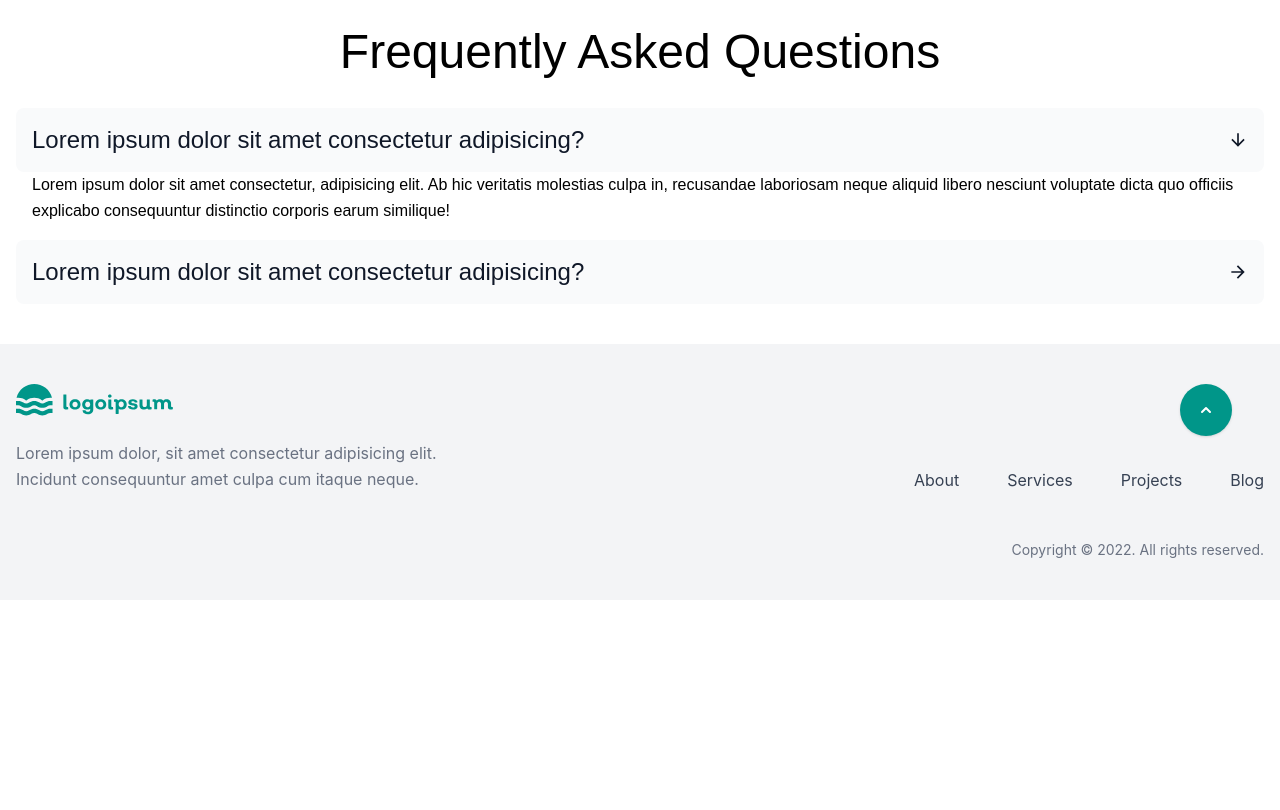
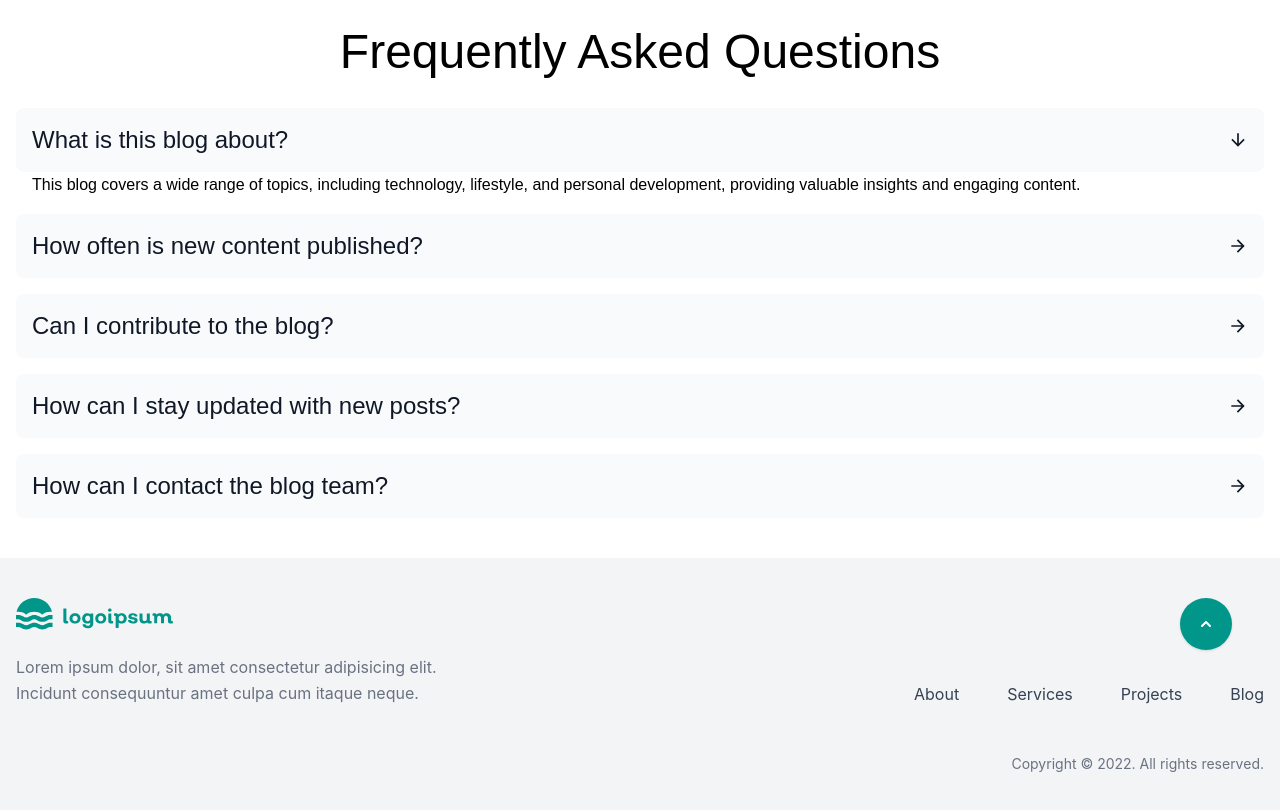
Before and after one commit to Shivanipalya26/BlogScape, a React (Vite) app in the folder client/: page / in a window 1280 px wide. Shown: the part 820-1630 px from the top of the page. Before the commit the page ends 1420 px from the top, so only its background shows below. Built offline with nearby package versions, Linux system fonts and the light colour scheme.

Commit message:
refactor: Modified BlogCard and added content to FAQs

```diff
--- a/client/src/components/BlogCard/index.tsx
+++ b/client/src/components/BlogCard/index.tsx
@@ -1,5 +1,6 @@
 import React from 'react';
 import { Link } from 'react-router-dom';
+import * as T from '../../styles/typography';
 
 type BlogCardProps = {
   id: number;
@@ -26,18 +27,18 @@ const BlogCard: React.FC<BlogCardProps> = ({
     <li className="px-4 py-5 duration-150 hover:border-white hover:rounded-xl hover:bg-gray-100">
       <Link to={path} className="space-y-3 flex justify-between items-center">
         <div className="flex-1">
-          <div className="flex items-center gap-x-3">
+          <div className="flex items-center">
             <div>
-              <span className="block text-sm text-indigo-600 font-medium">
-                {title}
-              </span>
-              <h3 className="text-base text-gray-800 font-semibold mt-1">
+              <T.H5>
+                <span className="block text-teal-600 font-medium">{title}</span>
+              </T.H5>
+              <T.H6 className="text-base text-gray-800 font-semibold mt-1">
                 {author}
-              </h3>
+              </T.H6>
             </div>
           </div>
 
-          <p className="text-gray-600 sm:text-sm pt-2">{excerpt}</p>
+          <T.P className="text-gray-600 sm:text-sm pt-2">{excerpt}</T.P>
 
           <div className="text-sm text-gray-600 flex items-center gap-6 mt-6 ">
             <span className="flex items-center gap-2">
--- a/client/src/components/Faqs/index.tsx
+++ b/client/src/components/Faqs/index.tsx
@@ -4,14 +4,24 @@ import * as T from '../../styles/typography';
 
 const faqs = [
   {
-    question: 'Lorem ipsum dolor sit amet consectetur adipisicing?',
-    answer:
-      'Lorem ipsum dolor sit amet consectetur, adipisicing elit. Ab hic veritatis molestias culpa in, recusandae laboriosam neque aliquid libero nesciunt voluptate dicta quo officiis explicabo consequuntur distinctio corporis earum similique!',
+    question: 'What is this blog about?',
+    answer: 'This blog covers a wide range of topics, including technology, lifestyle, and personal development, providing valuable insights and engaging content.',
   },
   {
-    question: 'Lorem ipsum dolor sit amet consectetur adipisicing?',
-    answer:
-      'Lorem ipsum dolor sit amet consectetur, adipisicing elit. Ab hic veritatis molestias culpa in, recusandae laboriosam neque aliquid libero nesciunt voluptate dicta quo officiis explicabo consequuntur distinctio corporis earum similique!',
+    question: 'How often is new content published?',
+    answer: 'We strive to publish new articles weekly, ensuring fresh and insightful content for our readers.',
+  },
+  {
+    question: 'Can I contribute to the blog?',
+    answer: "Yes! We welcome guest contributions. If you're interested, please visit our 'Write for Us' page for guidelines and submission details.",
+  },
+  {
+    question: 'How can I stay updated with new posts?',
+    answer: 'You can subscribe to our newsletter or follow us on social media to get notifications about our latest articles.',
+  },
+  {
+    question: 'How can I contact the blog team?',
+    answer: 'You can reach out to us through our contact page or email us directly for any inquiries or collaborations.',
   },
 ];
 
```
